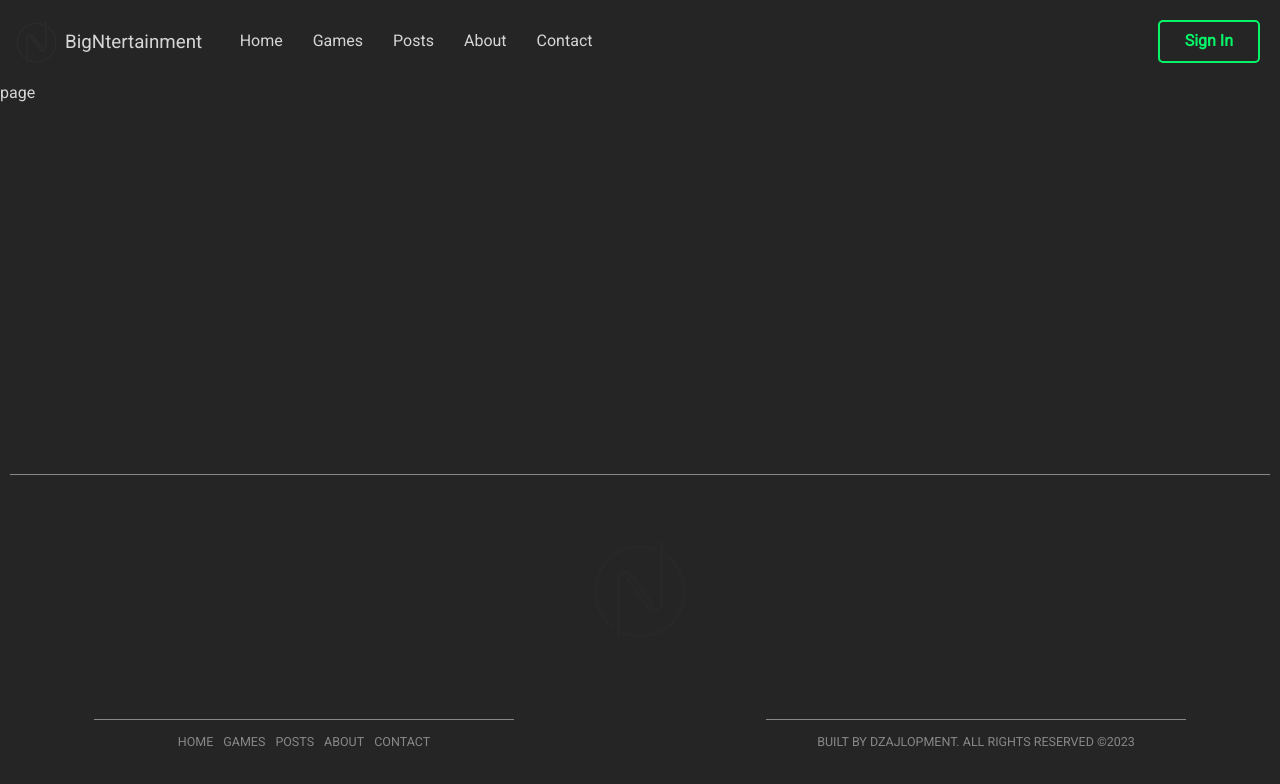
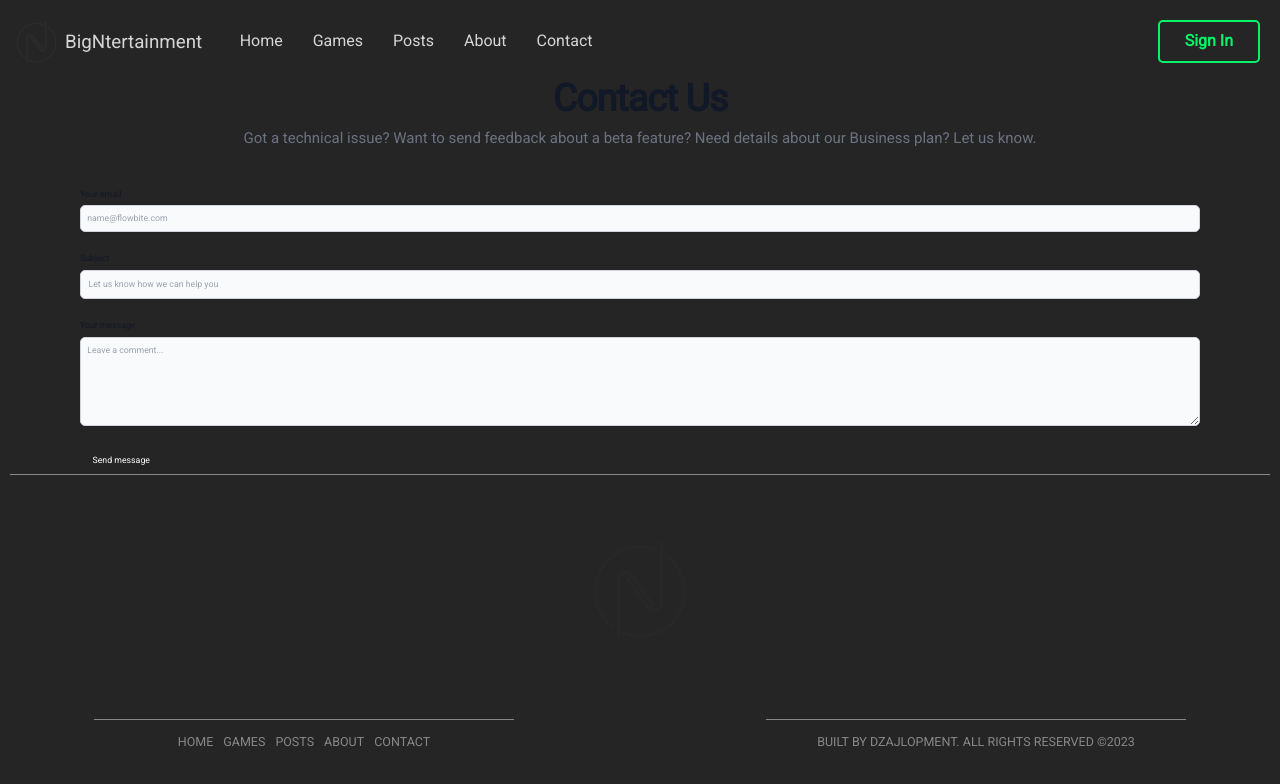
Before and after one commit to BigNtertainment/BigNtertainment, a Next.js app: page /contact in a window 1280 px wide. Shown: the top 784 px of the page. Built offline with nearby package versions, Linux system fonts and the light colour scheme.

Commit message:
Create contact page

```diff
--- a/next.config.js
+++ b/next.config.js
@@ -1,5 +1,8 @@
 /** @type {import('next').NextConfig} */
 const nextConfig = {
+	experimental: {
+		serverActions: true,
+	},
 	images: {
 		domains: ["www.notion.so", "img.itch.zone", "cdn.sanity.io"],
 	},
--- a/src/app/contact/page.tsx
+++ b/src/app/contact/page.tsx
@@ -1,7 +1,62 @@
-import React from "react";
-
-const page = () => {
-	return <div>page</div>;
+const Page = () => {
+	return (
+		<main className="col-[center-start/center-end]">
+			<h2 className="mb-4 text-6xl tracking-tight font-extrabold text-center text-gray-900 dark:text-white">
+				Contact Us
+			</h2>
+			<p className="mb-8 lg:mb-16 font-light text-center text-gray-500 dark:text-gray-400 sm:text-2xl">
+				Got a technical issue? Want to send feedback about a beta feature? Need
+				details about our Business plan? Let us know.
+			</p>
+			<form action="#" className="space-y-8">
+				<div>
+					<label
+						htmlFor="email"
+						className="block mb-2 text-sm font-medium text-gray-900 dark:text-gray-300">
+						Your email
+					</label>
+					<input
+						type="email"
+						id="email"
+						className="shadow-sm bg-gray-50 border border-gray-300 text-gray-900 text-sm rounded-lg focus:ring-primary-500 focus:border-primary-500 block w-full p-2.5 dark:bg-gray-700 dark:border-gray-600 dark:placeholder-gray-400 dark:text-white dark:focus:ring-primary-500 dark:focus:border-primary-500 dark:shadow-sm-light"
+						placeholder="name@flowbite.com"
+						required
+					/>
+				</div>
+				<div>
+					<label
+						htmlFor="subject"
+						className="block mb-2 text-sm font-medium text-gray-900 dark:text-gray-300">
+						Subject
+					</label>
+					<input
+						type="text"
+						id="subject"
+						className="block p-3 w-full text-sm text-gray-900 bg-gray-50 rounded-lg border border-gray-300 shadow-sm focus:ring-primary-500 focus:border-primary-500 dark:bg-gray-700 dark:border-gray-600 dark:placeholder-gray-400 dark:text-white dark:focus:ring-primary-500 dark:focus:border-primary-500 dark:shadow-sm-light"
+						placeholder="Let us know how we can help you"
+						required
+					/>
+				</div>
+				<div className="sm:col-span-2">
+					<label
+						htmlFor="message"
+						className="block mb-2 text-sm font-medium text-gray-900 dark:text-gray-400">
+						Your message
+					</label>
+					<textarea
+						id="message"
+						rows={6}
+						className="block p-2.5 w-full text-sm text-gray-900 bg-gray-50 rounded-lg shadow-sm border border-gray-300 focus:ring-primary-500 focus:border-primary-500 dark:bg-gray-700 dark:border-gray-600 dark:placeholder-gray-400 dark:text-white dark:focus:ring-primary-500 dark:focus:border-primary-500"
+						placeholder="Leave a comment..."></textarea>
+				</div>
+				<button
+					type="submit"
+					className="py-3 px-5 text-sm font-medium text-center text-white rounded-lg bg-primary-700 sm:w-fit hover:bg-primary-800 focus:ring-4 focus:outline-none focus:ring-primary-300 dark:bg-primary-600 dark:hover:bg-primary-700 dark:focus:ring-primary-800">
+					Send message
+				</button>
+			</form>
+		</main>
+	);
 };
 
-export default page;
+export default Page;
```
